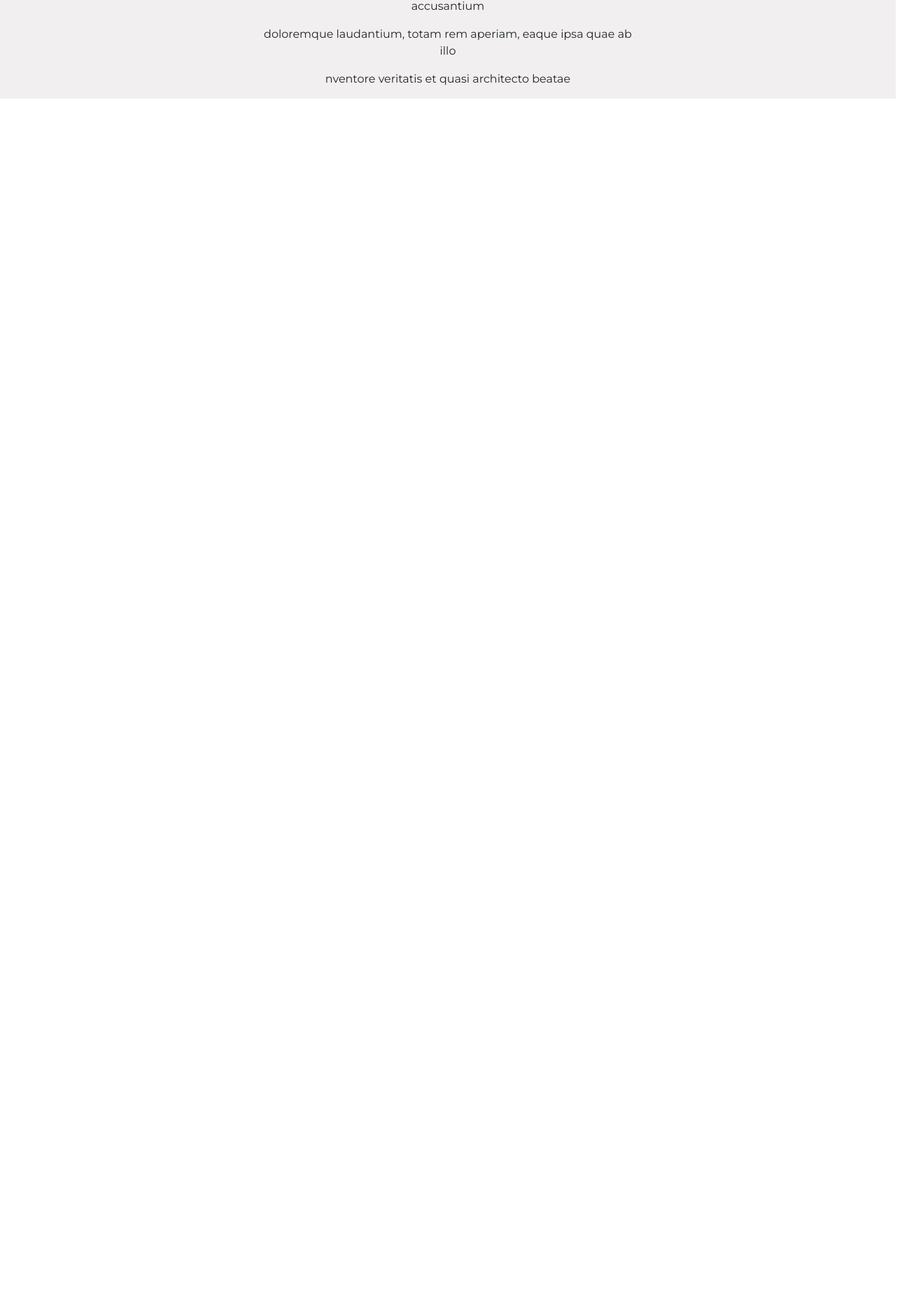
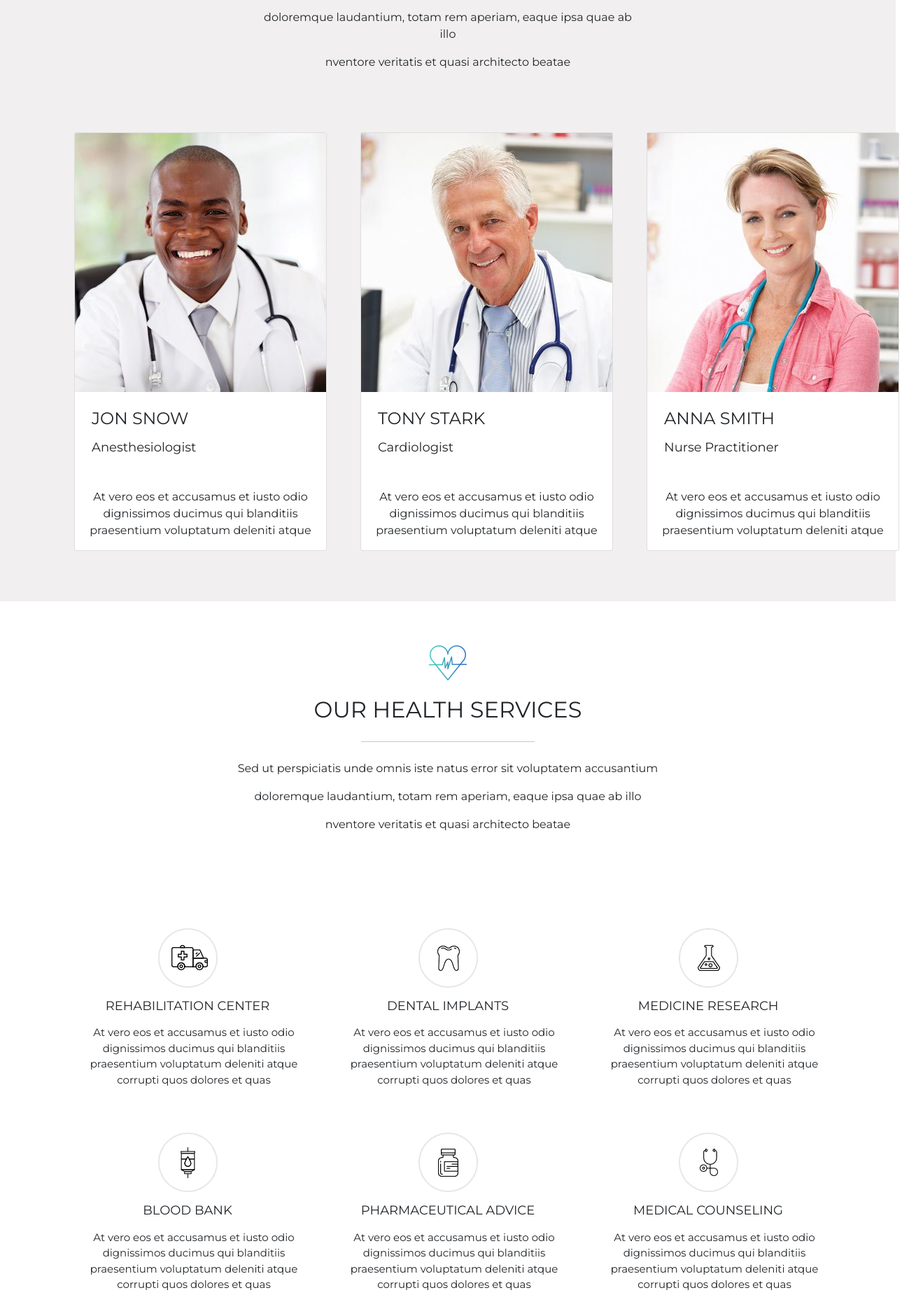
Before and after one commit to AlessandroVano/proj-html-vuejs, a Vue app: page / in a window 1280 px wide. Shown: the part 1569-3449 px from the top of the page at 70% size, 1309 px wide, since content can reach past the window. Before the commit the page ends 1766 px from the top, so only its background shows below. Built offline with nearby package versions, Linux system fonts and the light colour scheme.

Commit message:
finish section MettOurDoctor and add section OurHealthServices

```diff
--- a/public/index.html
+++ b/public/index.html
@@ -6,6 +6,8 @@
     <meta name="viewport" content="width=device-width,initial-scale=1.0">
     <link rel="icon" href="<%= BASE_URL %>favicon.ico">
     <title><%= htmlWebpackPlugin.options.title %></title>
+    <!-- FONTOSO -->
+    <link rel="stylesheet" href="https://cdnjs.cloudflare.com/ajax/libs/font-awesome/6.0.0-beta3/css/all.min.css">
     <!-- FONTS -->
     <link rel="preconnect" href="https://fonts.googleapis.com">
     <link rel="preconnect" href="https://fonts.gstatic.com" crossorigin>
--- a/src/components/Main.vue
+++ b/src/components/Main.vue
@@ -3,6 +3,9 @@
   <WelcomeToAvadaHealth />
 
   <MeetOurDoctors />
+
+  <OurHealthServices />
+
 </div>
 
 </template>
@@ -10,11 +13,13 @@
 <script>
 import WelcomeToAvadaHealth from '@/components/sectionMain/WelcomeToAvadaHealth.vue'
 import MeetOurDoctors from '@/components/sectionMain/MeetOurDoctors.vue'
+import OurHealthServices from '@/components/sectionMain/OurHealthServices.vue'
 export default {
     name: 'Main',
     components: {
         WelcomeToAvadaHealth,
         MeetOurDoctors,
+        OurHealthServices,
     }
 
 }
--- /dev/null
+++ b/src/components/card/CardMeetOurDoctors.vue
@@ -0,0 +1,29 @@
+<template>
+  <div class="card  m-4">
+       <img  :src="require(`../../assets/${url}`)" :alt="title">
+      <h4 class="me-4 mt-4 my-3 px-4"> {{name}} </h4>
+       <h5 class="me-4 mb-5 px-4"> {{title}} </h5>
+      <p class="text-center"> {{text}} </p>
+
+  </div>
+</template>
+
+<script>
+export default {
+name:  'CardMeetOurDoctors',
+props: {
+    url: String,
+    name: String,
+    title: String,
+    text: String,
+ }
+}
+</script>
+
+<style  scoped lang="scss">
+@import '@/styles/globals';
+@import '@/styles/utilities';
+
+
+
+</style>
--- /dev/null
+++ b/src/components/card/CardOurHealthServices.vue
@@ -0,0 +1,28 @@
+<template>
+  <div>
+    <img :src="require(`../../assets/${url}`)" :alt="title" />
+    <h5 class="my-3">{{ title }}</h5>
+    <p>{{ text }}</p>
+  </div>
+</template>
+
+<script>
+export default {
+  name: "CardOurHealthServices",
+  props: {
+    url: String,
+    title: String,
+    text: String,
+  },
+};
+</script>
+
+<style scoped lang="scss">
+@import "@/styles/globals";
+@import "@/styles/utilities";
+
+p {
+  padding-left: 18px;
+  font-size: 15px;
+}
+</style>
--- a/src/components/sectionMain/MeetOurDoctors.vue
+++ b/src/components/sectionMain/MeetOurDoctors.vue
@@ -1,15 +1,25 @@
 <template>
 <section>
- <div class="container  ">
+ <div class="container ">
     <div class="row">
-        <div class="text-center distance title_p col-6 ">
+        <div class="text-center distance title_p col-6 mt-5 ">
             <img src="../../assets/icon-5.png" alt="">
-           <h2 class="my-2">Meet our doctors</h2>
+           <h2 class="my-2">MEET OUR DOCTORS</h2>
            <div class="separator">_______________________________</div>
            <p>Sed ut perspiciatis unde omnis iste natus error sit voluptatem accusantium</p>
            <p> doloremque laudantium, totam rem aperiam, eaque ipsa quae ab illo</p>
            <p>nventore veritatis et quasi architecto beatae</p>
         </div>
+
+         <section class="d-flex my-5 distance">
+           <div v-for="(card, index) in cards" :key="`card ${index}`">
+          <CardMeetOurDoctors :url="card.img" :name="card.name" :title="card.title" :text="card.text" />
+           </div>
+        </section>
+
+
+
+
     </div>
  </div>
 
@@ -17,9 +27,22 @@
 </template>
 
 <script>
+import CardMeetOurDoctors from '@/components/card/CardMeetOurDoctors.vue'
+import { IconMeetOurDoctors} from '@/devData/arrayGeneral.js'
+
 export default {
     name: 'MeetOurDoctors',
-}
+
+    components: {
+        CardMeetOurDoctors,
+    },
+
+     data() {
+      return {
+        cards: IconMeetOurDoctors,
+      };
+    },
+ };
 </script>
 
 <style  scoped lang="scss">
@@ -29,15 +52,8 @@ export default {
 section {
     background: $bg-color-2;
 }
-.distance {
-    margin-top: 6rem;
-}
 
-.separator {
-    color: #b6b5b5;
 
-    margin-bottom: 20px;
-}
 .title_p {
     margin-left: 25%;
 }
--- /dev/null
+++ b/src/components/sectionMain/OurHealthServices.vue
@@ -0,0 +1,70 @@
+<template>
+  <div class="container text-center">
+    <div class="row">
+      <div>
+        <section class="text-center">
+          <div class="container mt-5">
+            <div class="row">
+              <div class="text-center distance title_p">
+                <img src="../../assets/icon-6.png" alt="" />
+                <h2 class="my-2">OUR HEALTH SERVICES</h2>
+                <div class="separator">_______________________________</div>
+                <p>
+                  Sed ut perspiciatis unde omnis iste natus error sit voluptatem
+                  accusantium
+                </p>
+                <p>
+                  doloremque laudantium, totam rem aperiam, eaque ipsa quae ab
+                  illo
+                </p>
+                <p>nventore veritatis et quasi architecto beatae</p>
+              </div>
+            </div>
+          </div>
+        </section>
+      </div>
+    </div>
+
+    <div class="row mt-4">
+      <section class="d-flex my-5  distance flex-wrap">
+        <div
+          class="boxes mt-5"
+          v-for="(card, index) in cards"
+          :key="`card ${index}`"
+        >
+          <CardOurHealthServices
+            :url="card.img"
+            :title="card.title"
+            :text="card.text"
+          />
+        </div>
+      </section>
+    </div>
+  </div>
+</template>
+
+<script>
+import CardOurHealthServices from "@/components/card/CardOurHealthServices.vue";
+import { IconOurHealthServices } from "@/devData/arrayGeneral.js";
+
+export default {
+  name: "OurHealthServices",
+  components: {
+    CardOurHealthServices,
+  },
+  data() {
+    return {
+      cards: IconOurHealthServices,
+    };
+  },
+};
+</script>
+
+<style scoped lang="scss">
+@import "@/styles/globals";
+@import "@/styles/utilities";
+
+.boxes {
+  width: calc(100% / 3);
+}
+</style>
--- a/src/devData/arrayGeneral.js
+++ b/src/devData/arrayGeneral.js
@@ -24,3 +24,58 @@ export const IconAvadaHealth = [
 
     },
 ]
+
+export const IconMeetOurDoctors = [
+    {
+        img: 'doctor-1.jpg',
+        name: 'JON SNOW',
+        title: 'Anesthesiologist',
+        text: 'At vero eos et accusamus et iusto odio dignissimos ducimus qui blanditiis praesentium voluptatum deleniti atque'
+    },
+    {
+        img: 'doctor-2.jpg',
+        name: 'TONY STARK',
+        title: 'Cardiologist',
+        text: 'At vero eos et accusamus et iusto odio dignissimos ducimus qui blanditiis praesentium voluptatum deleniti atque'
+    },
+    {
+        img: 'doctor-3.jpg',
+        name: 'ANNA SMITH',
+        title: 'Nurse Practitioner',
+        text: 'At vero eos et accusamus et iusto odio dignissimos ducimus qui blanditiis praesentium voluptatum deleniti atque'
+    },
+]
+
+export const IconOurHealthServices = [
+    {
+        img: 'icon-14.png',
+        title: 'REHABILITATION CENTER',
+        text: 'At vero eos et accusamus et iusto odio dignissimos ducimus qui blanditiis praesentium voluptatum deleniti atque corrupti quos dolores et quas ',
+    },
+    {
+        img: 'icon-15.png',
+        title: 'DENTAL IMPLANTS',
+        text: 'At vero eos et accusamus et iusto odio dignissimos ducimus qui blanditiis praesentium voluptatum deleniti atque corrupti quos dolores et quas ',
+    },
+    {
+        img: 'icon-16.png',
+        title: 'MEDICINE RESEARCH',
+        text: 'At vero eos et accusamus et iusto odio dignissimos ducimus qui blanditiis praesentium voluptatum deleniti atque corrupti quos dolores et quas ',
+    },
+    {
+        img: 'icon-11.png',
+        title: 'BLOOD BANK',
+        text: 'At vero eos et accusamus et iusto odio dignissimos ducimus qui blanditiis praesentium voluptatum deleniti atque corrupti quos dolores et quas ',
+    },
+    {
+        img: 'icon-12.png',
+        title: 'PHARMACEUTICAL ADVICE',
+        text: 'At vero eos et accusamus et iusto odio dignissimos ducimus qui blanditiis praesentium voluptatum deleniti atque corrupti quos dolores et quas ',
+    },
+    {
+        img: 'icon-13.png',
+        title: 'MEDICAL COUNSELING',
+        text: 'At vero eos et accusamus et iusto odio dignissimos ducimus qui blanditiis praesentium voluptatum deleniti atque corrupti quos dolores et quas ',
+    },
+
+]
--- a/src/styles/utilities.scss
+++ b/src/styles/utilities.scss
@@ -24,5 +24,14 @@
     color: $color-text-2;
 }
 h5 {
-    font-size: 16px;
+    font-size: 18px;
 }
+
+
+// separatore
+
+.separator {
+    color: #b6b5b5;
+
+    margin-bottom: 20px;
+}
```
